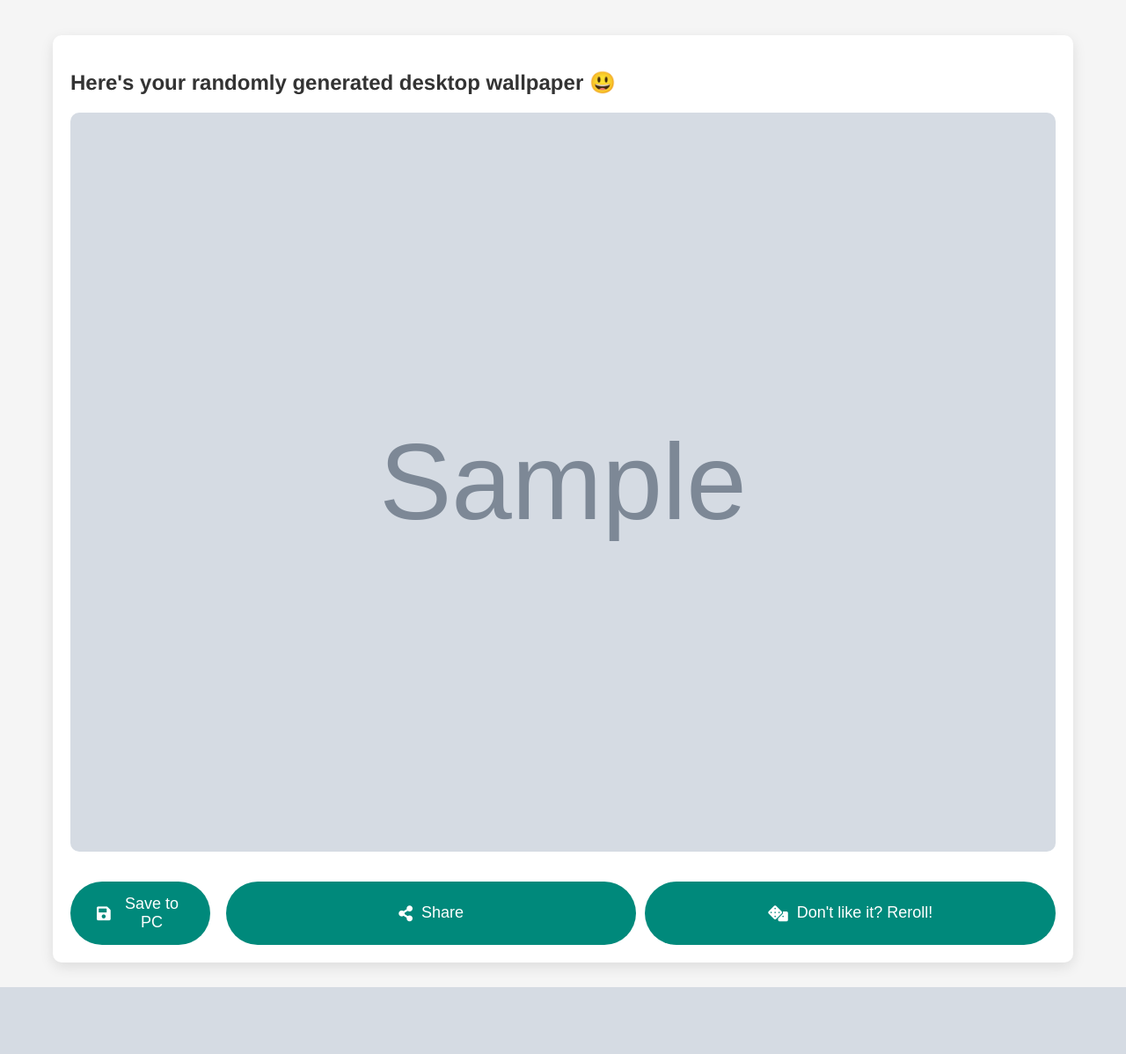
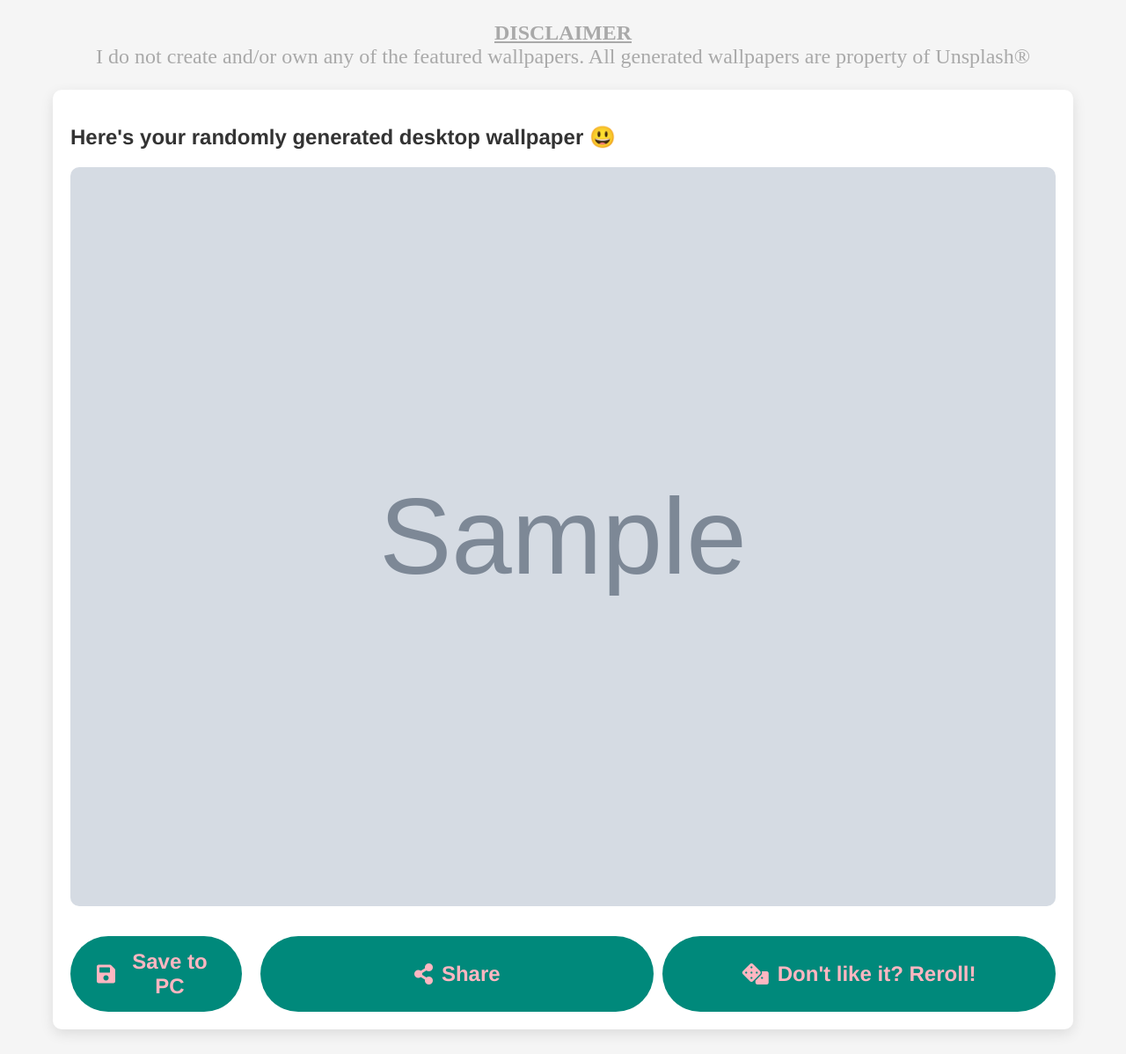
Before and after one commit to dizzydroid/Wallster, a Flask app: template templates/index.html in a window 1280 px wide. Shown: the part 128-1326 px from the top of the page at 88% size. Before the commit the page ends 1250 px from the top, so only its background shows below. Run offline with Flask 3, Linux system fonts and the light colour scheme; the template is opened without the code that fills it: most values are stand-ins (such as "Sample title", 1, 10 or a date in 2020); grey boxes marked "Sample" are stand-in pictures.

Commit message:
finished first ver.

```diff
--- a/static/css/style.css
+++ b/static/css/style.css
@@ -24,7 +24,7 @@ body {
     display: flex;
     justify-content: space-between; /* Add this line to align children elements to both ends */
     align-items: center;
-    margin-bottom: 40px;
+    margin-bottom: 0;
 }
 
 
@@ -92,8 +92,9 @@ h2 {
 }
 
 button {
-    font-size: 18px;
-    color: #fff;
+    font-size: 24px;
+    font-family: 'Helvetica', sans-serif;
+    color: #FFB6C1;
     background-color: #00897b;
     border: none;
     border-radius: 50px;
@@ -348,7 +349,7 @@ body.dark-mode .get-link:hover {
 }
 
 body.dark-mode .dark-mode-switch {
-    background-color: #4D4D4D;
+    background-color: transparent;
 }
 
 body.dark-mode .dark-mode-switch span {
@@ -456,7 +457,7 @@ body.dark-mode .dark-mode-switch span {
 
 #themeSwitch:disabled + #toggleTheme {
     pointer-events: none;
-    background: #grey;
+    background: grey;
 }
 
 #themeSwitch {
@@ -485,7 +486,7 @@ body.dark-mode .dark-mode-switch span {
 }
 
 #moonIcon {
-    color: #fff;
+    color: #ffffff;
 }
 
 #themeSwitch:checked + #toggleTheme #sunIcon {
@@ -495,3 +496,11 @@ body.dark-mode .dark-mode-switch span {
 #themeSwitch:checked + #toggleTheme #moonIcon {
     color: #f1c40f;
 }
+
+
+p.disclaimer {
+    font-size: 24px;
+    color: darkgray;
+    text-align: center;
+    font-family:'Times New Roman', Times, serif;
+}
--- a/static/js/script.js
+++ b/static/js/script.js
@@ -1,3 +1,5 @@
+document.addEventListener('DOMContentLoaded', (event) => {
+
 window.addEventListener('DOMContentLoaded', (event) => {
     // Get the modal
     var modal = document.getElementById("shareModal");
@@ -62,6 +64,7 @@ function copyToClipboard(text) {
 
 let sunIcon = document.querySelector('#sunIcon');
 let moonIcon = document.querySelector('#moonIcon');
+var switcher = document.getElementById('themeSwitch');
 
 switcher.addEventListener('change', function(event){
     if (event.target.checked) {
@@ -75,43 +78,39 @@ switcher.addEventListener('change', function(event){
     }
 });
 
-window.addEventListener('load', function() {
-    let logo = document.querySelector('#logo');
-    let lightLogoUrl = logo.dataset.light;
-    let darkLogoUrl = logo.dataset.dark;
+// Get the theme switcher
 
-    let sunIcon = document.getElementById('sunIcon');
-    let moonIcon = document.getElementById('moonIcon');
 
-    let switcher = document.querySelector('.theme-switch input[type="checkbox"]');
+// Get the logo
+var logo = document.getElementById('logo');
 
-    switcher.addEventListener('change', function(event){
-        if (event.target.checked) {
-            document.body.classList.add('dark-theme');
-            sunIcon.style.display = 'none';
-            moonIcon.style.display = 'inline-block';
-            logo.src = darkLogoUrl;
-        } else {
-            document.body.classList.remove('dark-theme');
-            sunIcon.style.display = 'inline-block';
-            moonIcon.style.display = 'none';
-            logo.src = lightLogoUrl;
-        }
-    });
+// Event listener to handle the theme switch
+switcher.addEventListener('change', function(event) {
+    if (event.target.checked) {
+        document.body.classList.add('dark-mode');
+        logo.src = logo.dataset.dark; // Change logo to dark version
+        localStorage.setItem('theme', 'dark');
+    } else {
+        document.body.classList.remove('dark-mode');
+        logo.src = logo.dataset.light; // Change logo to light version
+        localStorage.setItem('theme', 'light');
+    }
+});
 
-    // Initialize theme based on saved setting
+// On page load, check for saved theme in local storage
+window.addEventListener('load', (event) => {
+    // Retrieve from local storage
     var savedTheme = localStorage.getItem('theme') || 'light';
-    document.body.setAttribute('data-theme', savedTheme);
-    switcher.checked = savedTheme === 'dark';
 
-    if(switcher.checked){
-        logo.src = darkLogoUrl;
-        sunIcon.style.display = 'none';
-        moonIcon.style.display = 'inline-block';
+    if (savedTheme === 'dark') {
+        document.body.classList.add('dark-mode');
+        switcher.checked = true;
+        logo.src = logo.dataset.dark; // Load dark logo
     } else {
-        logo.src = lightLogoUrl;
-        sunIcon.style.display = 'inline-block';
-        moonIcon.style.display = 'none';
+        document.body.classList.remove('dark-mode');
+        switcher.checked = false;
+        logo.src = logo.dataset.light; // Load light logo
     }
+});
 
 });
--- a/templates/base.html
+++ b/templates/base.html
@@ -31,6 +31,7 @@
                 </div>
             </div>
         </div>
+        <p class = "disclaimer"><u><b>DISCLAIMER</b></u><br>I do not create and/or own any of the featured wallpapers. All generated wallpapers are property of Unsplash®</p>
         {% block content %}
         {% endblock %}
     </div>
--- a/templates/index.html
+++ b/templates/index.html
@@ -6,19 +6,19 @@
     <h2 style="font-family: Helvetica;">Here's your randomly generated desktop wallpaper 😃</h2>
     <img src="{{ image_url }}" alt="Random Wallpaper" class="wallpaper">
     <div class="buttons">
-        <a href="{{ image_url }}" download>
-            <button><i class="fas fa-save"></i>  Save to PC</button>
+        <a href="{{ image_url }}" target="_blank" download>
+            <button><i class="fas fa-save"></i><b>Save to PC</b></button>
         </a>
 
 
         <button id="shareButton">
             <i class="fas fa-share-alt"></i>
-             Share
+             <b>Share</b>
         </button>
 
 
 
-        <button onclick="location.reload();"><i class="fas fa-dice"></i>  Don't like it? Reroll!</button>
+        <button onclick="location.reload();"><i class="fas fa-dice"></i>  <b>Don't like it? Reroll!</b></button>
     </div>
 
 
```
